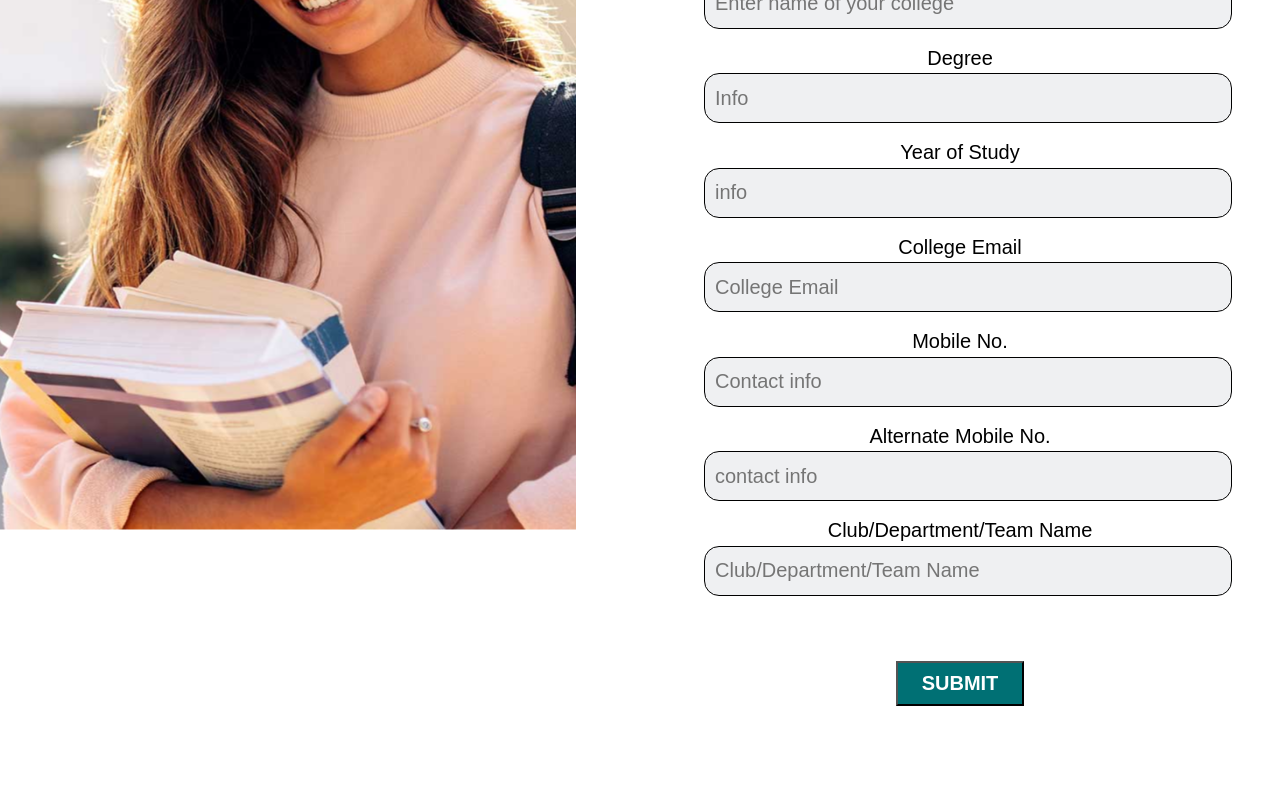
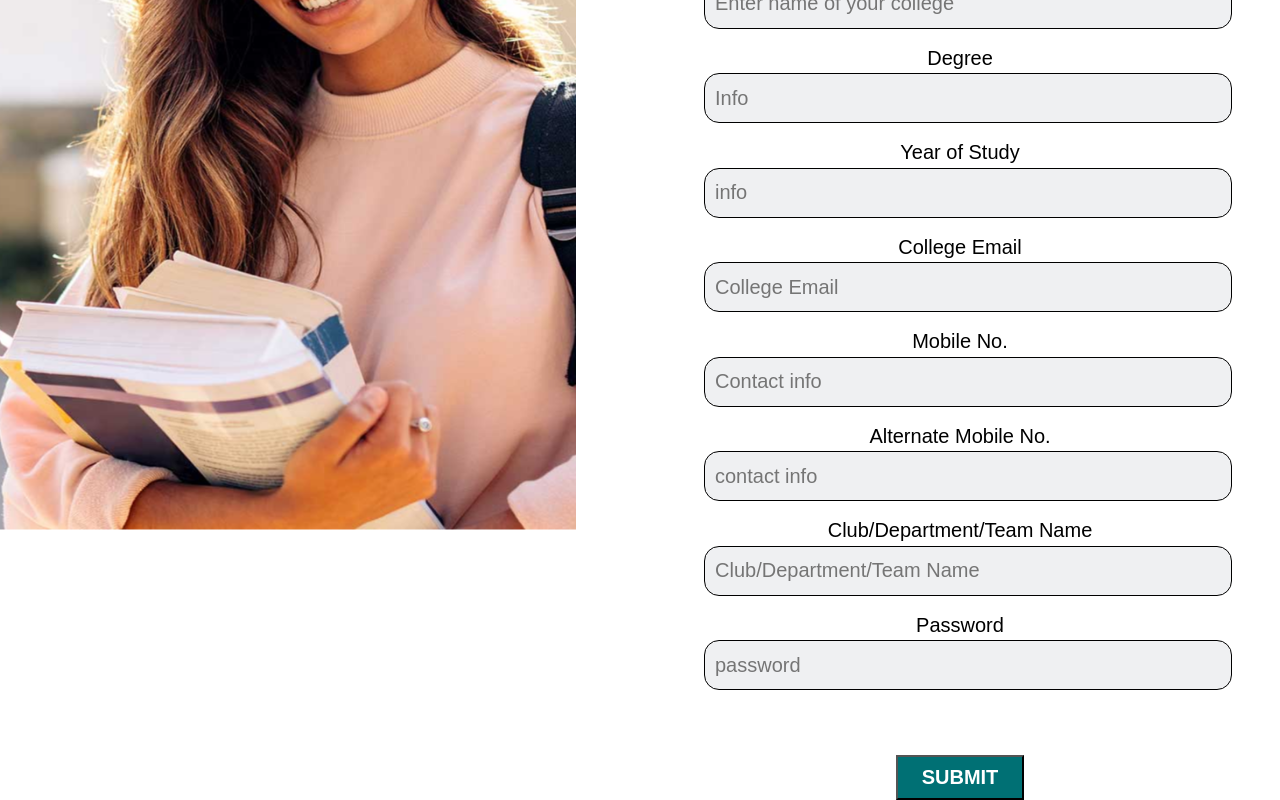
Before and after one commit to Hrshw/DEDSO, a React (Create React App) app in the folder dedso-app/: page /StudentRegistration in a window 1280 px wide. Shown: the part 267-1067 px from the top of the page. Before the commit the page ends 973 px from the top, so only its background shows below. Built offline with nearby package versions, Linux system fonts and the light colour scheme.

Commit message:
made changes

```diff
--- a/dedso-app/src/components/studentRegistration.jsx
+++ b/dedso-app/src/components/studentRegistration.jsx
@@ -23,7 +23,10 @@ function studentRegistration(){
         <label htmlFor="">Alternate Mobile No.</label>
         <input className="textbox-2" name="altMobile" type="tel" placeholder="contact info" />
         <label htmlFor="">Club/Department/Team Name</label>
+
         <input className="textbox-2" name="clubName" type="text" placeholder="Club/Department/Team Name" />
+        <label htmlFor="">Password</label>
+        <input name="password" type="password" placeholder="password" />
         <button className="submit" type="submit">
             <Link to="/CollegeRegistration" style={{"color":"#fff","textDecoration":"none"}}>SUBMIT</Link>
             </button>
```
